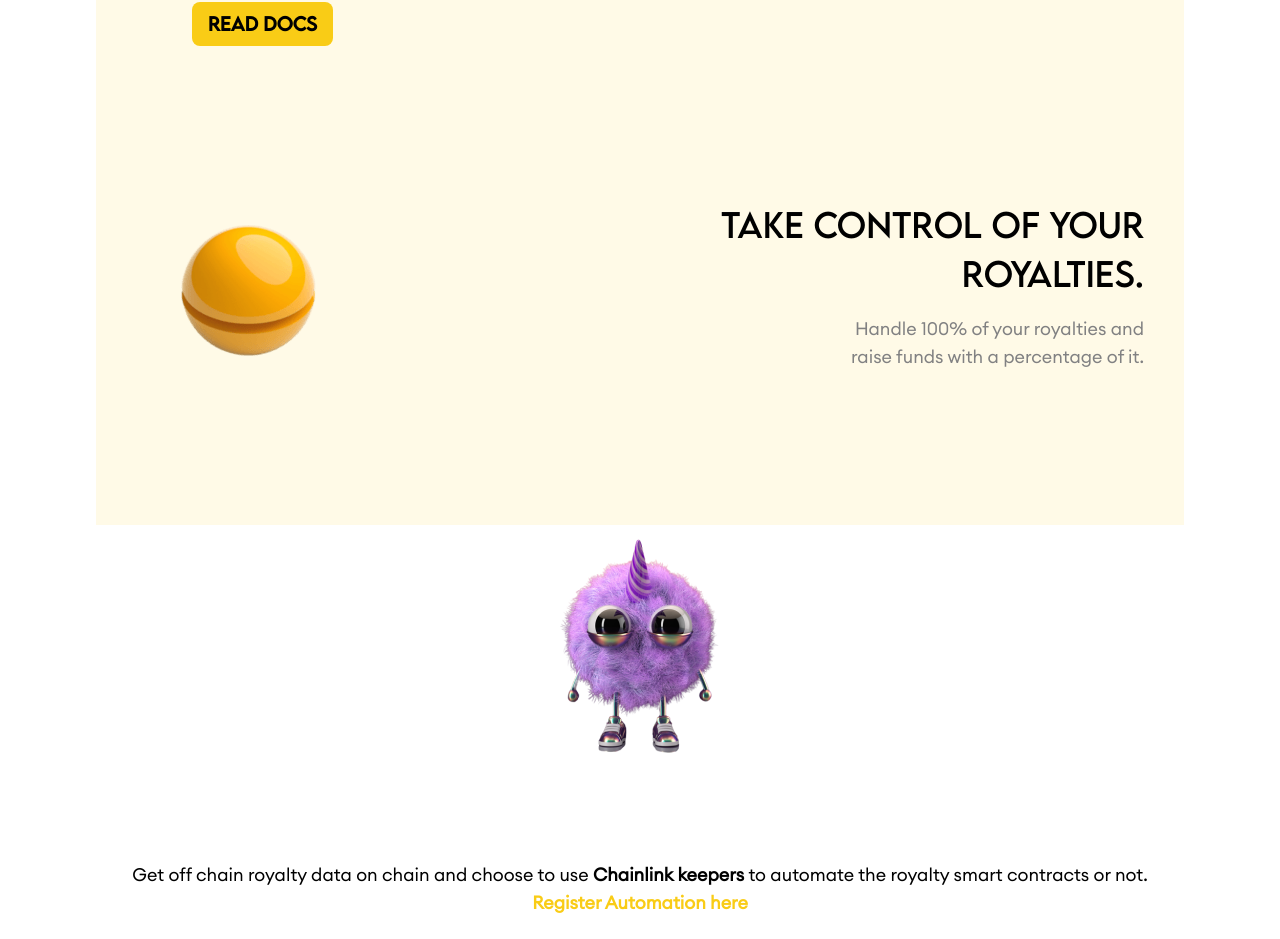
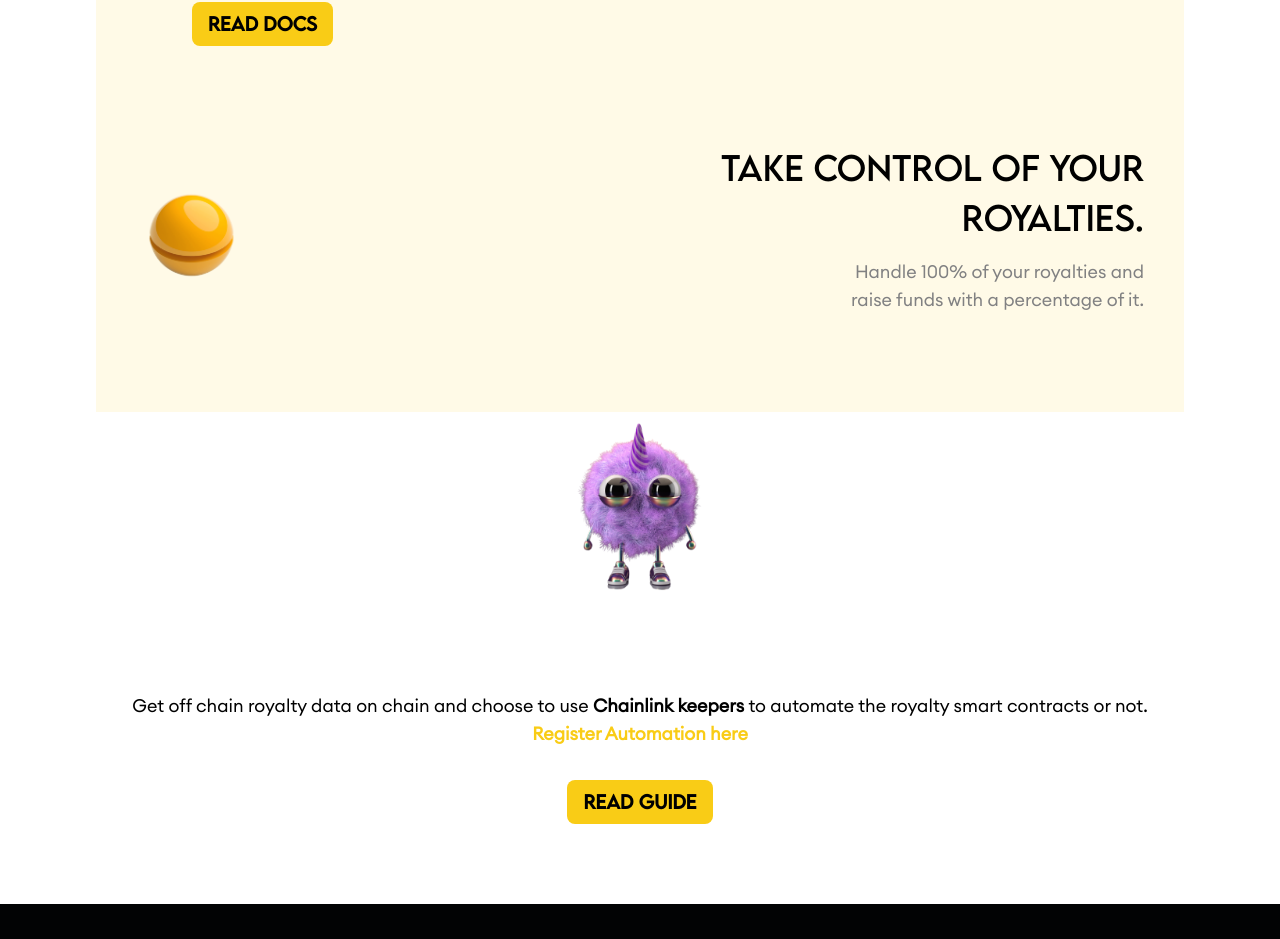
Before and after one commit to Ghost-xDD/Picardy, a Next.js app: page / in a window 1280 px wide. Shown: the part 2448-3387 px from the top of the page. Built offline with nearby package versions, Linux system fonts and the light colour scheme; no server answers; what @rainbow-me/rainbowkit, wagmi would draw is missing.

Commit message:
fluff edit

```diff
--- a/components/Card.jsx
+++ b/components/Card.jsx
@@ -16,7 +16,7 @@ const Card = ({ image, title, content }) => {
   return (
     <div className=" lg:px-5 py-24 mt-20 lg:mt-0  bg-cardGrey rounded-xl shadow-2xl w-full   lg:w-[30%] h-[500px] flex flex-col items-center">
       <div className="text-center ">
-        <Image src={image} />
+        <Image src={image} className="w-[50px] md:w-[70px]"/>
       </div>
       <div className="pb-16">
         <h1
--- a/containers/Explore.jsx
+++ b/containers/Explore.jsx
@@ -37,11 +37,11 @@ const Explore = () => {
           <Button props="Read Docs" />
         </div>
 
-        <Image src={cage} width={200} className="w-[170px]"/>
+        <Image src={cage} width={200} className="w-[190px]"/>
       </div>
 
       <div className="flex items-center justify-between bg-faintYellow pb-20 ">
-        <Image src={sphere} />
+        <Image src={sphere1} className="w-[190px]"/>
 
         <div className="mr-[40px]">
           <h1
--- a/containers/Guide.jsx
+++ b/containers/Guide.jsx
@@ -14,7 +14,7 @@ const Guide = () => {
     <div className="">
       {/* <div className='p-2 bg-gray-400 absolute w-[82%] bottom-20' /> */}
       <div className="flex justify-center">
-        <Image src={fluff} className="" />
+        <Image src={fluff} className="w-[150px] md:w-[200px]" />
       </div>
 
       <div>
```
